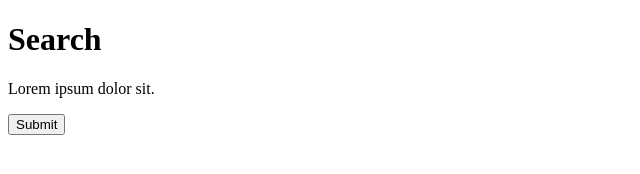
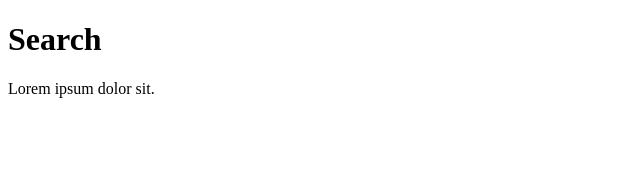
Before and after one commit to Fayyas007/git-tutorial, a plain HTML site: page pages/search.html in a window 1280 px wide. Shown: the whole page, without its empty margins (0-640 px from the left). Drawn offline with Linux system fonts and the light colour scheme.

Commit message:
Revert "search button"
This reverts commit 202ba0160fd6a00eb736ae8e9eee8777167f9bee.

```diff
--- a/pages/search.html
+++ b/pages/search.html
@@ -8,7 +8,5 @@
 <body>
     <h1>Search</h1>
     <p>Lorem ipsum dolor sit.</p>
-
-    <button>Submit</button>
 </body>
 </html>
```
